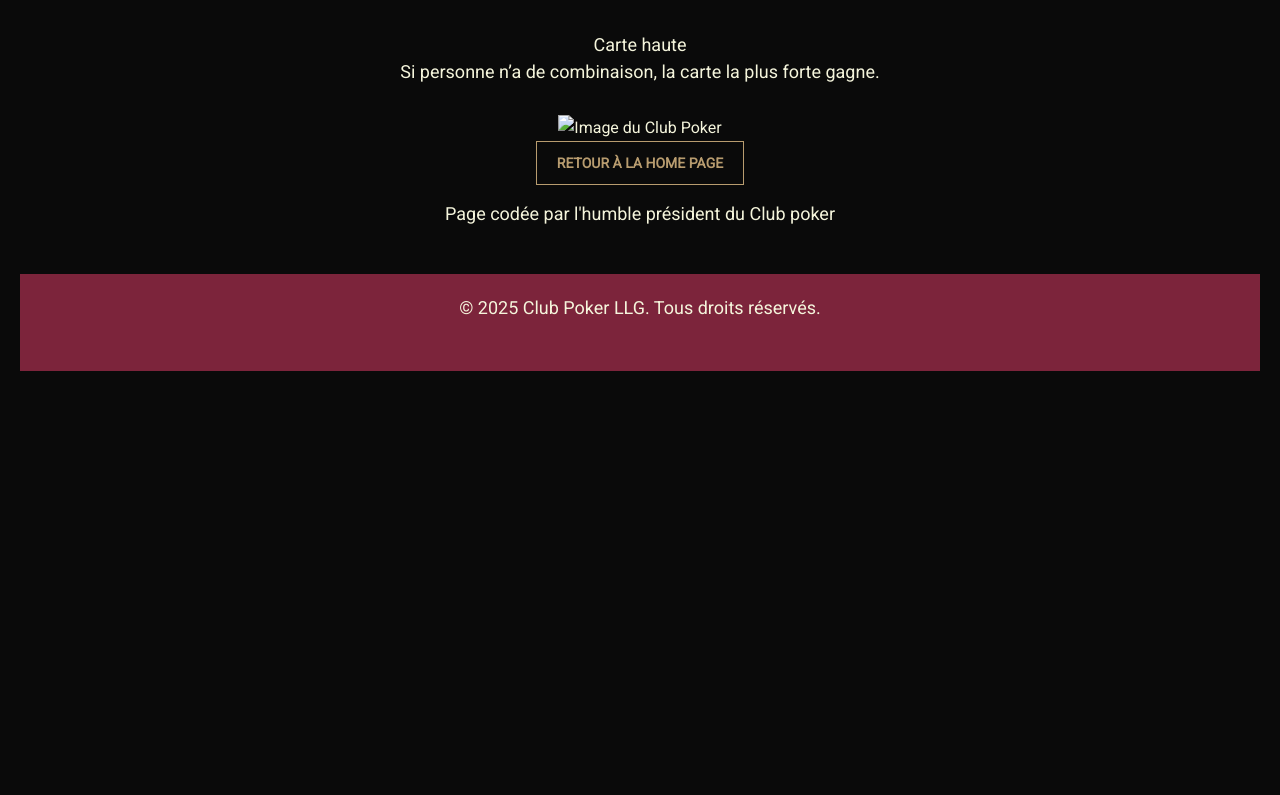
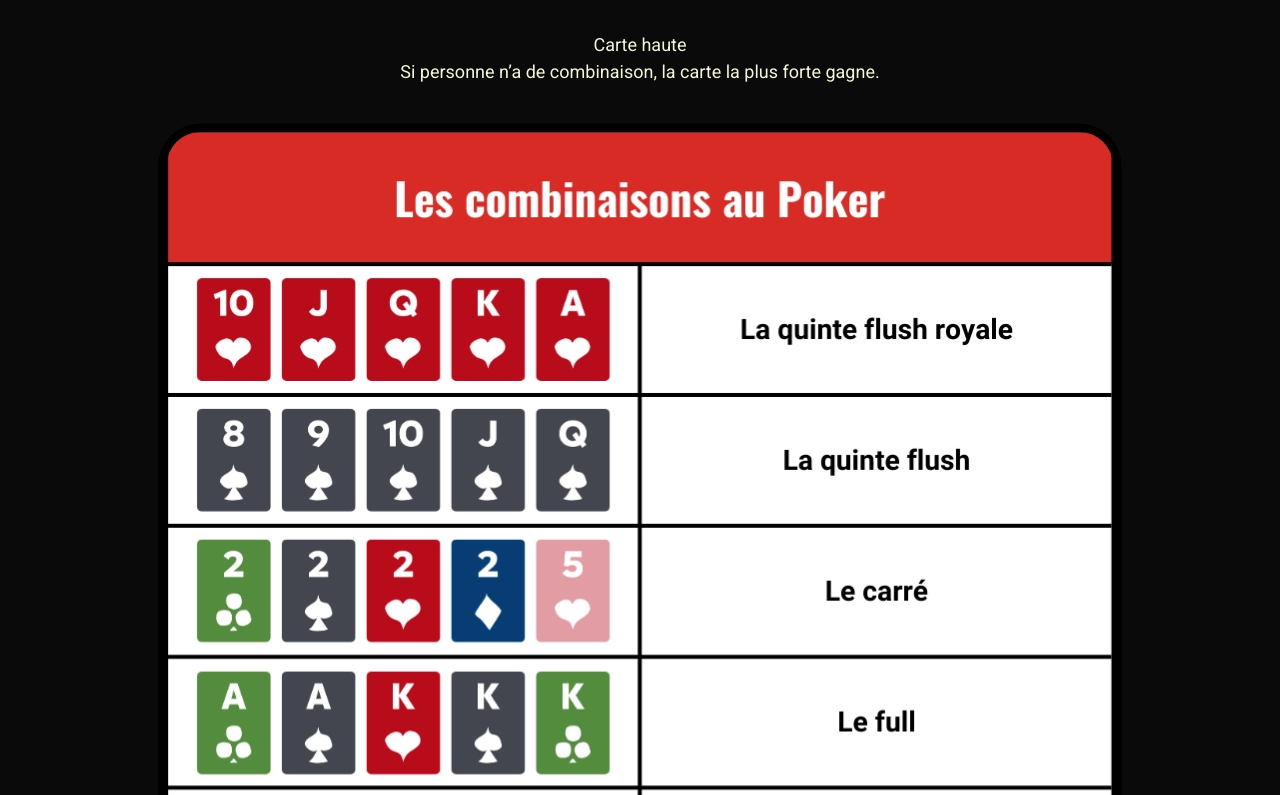
Before and after one commit to am9196167master/clubpokerllg, a plain HTML site: page cours.html in a window 1280 px wide. Shown: the part 1025-1820 px from the top of the page. Before the commit the page ends 1416 px from the top, so only its background shows below. Drawn offline with nearby package versions, Linux system fonts and the light colour scheme.

Commit message:
Update cours.html

```diff
--- a/cours.html
+++ b/cours.html
@@ -72,7 +72,7 @@ Carte haute<br />
 Si personne n’a de combinaison, la carte la plus forte gagne.<br /></p>
 
     <div class="image-container">
-    <img src="conbin.jpg" alt="Image du Club Poker">
+    <img src="combin.jpg">
   </div>
 
 
```
